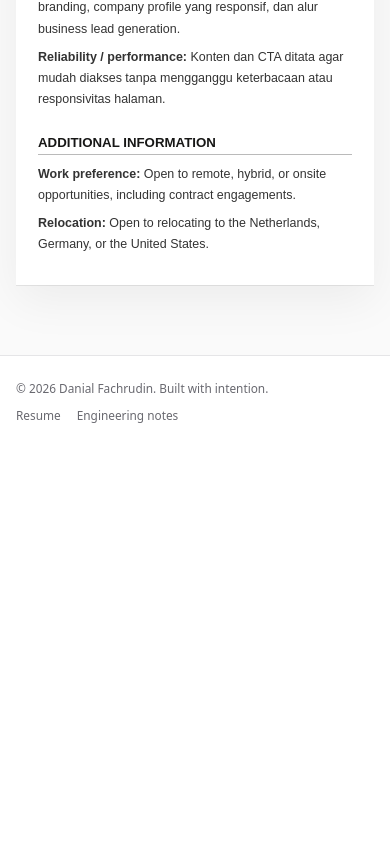
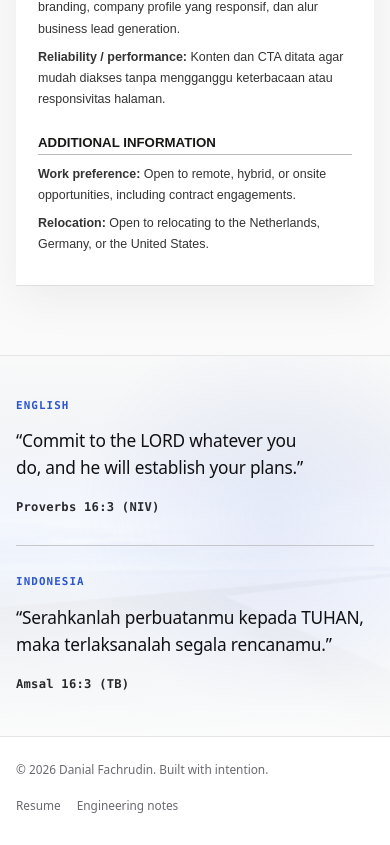
Before and after one commit to dannyportfolio/dannyportfolio.github.io, a Next.js app: page /resume in a window 390 px wide. Shown: the part 5453-6298 px from the top of the page. Before the commit the page ends 5899 px from the top, so only its background shows below. Built offline with nearby package versions, Linux system fonts and the light colour scheme.

Commit message:
feat: enhance portfolio footer with bilingual Proverbs 16:3 section

```diff
--- a/src/app/globals.css
+++ b/src/app/globals.css
@@ -195,12 +195,17 @@ p {
 }
 .site-footer {
   border-top: 1px solid var(--line);
+  background: var(--bg);
+}
+.footer-bar {
+  border-top: 1px solid var(--line);
   padding: 22px 0;
   background: var(--bg);
 }
 .footer-inner {
   display: flex;
   justify-content: space-between;
+  align-items: center;
   gap: 20px;
   color: var(--muted);
   font-size: 0.74rem;
@@ -211,6 +216,12 @@ p {
 .footer-inner div {
   display: flex;
   gap: 16px;
+}
+.footer-inner a {
+  transition: color 0.18s ease;
+}
+.footer-inner a:hover {
+  color: var(--text);
 }
 
 /* Common controls */
@@ -2492,3 +2503,198 @@ section.projects-story {
     grid-column: 1 / -1;
   }
 }
+
+/* Footer guiding verse section */
+.footer-verse {
+  position: relative;
+  overflow: hidden;
+  isolation: isolate;
+  padding: clamp(56px, 7.5vw, 96px) 0;
+  background: var(--surface);
+}
+
+.footer-verse__backdrop {
+  position: absolute;
+  inset: 0;
+  z-index: -1;
+  pointer-events: none;
+  user-select: none;
+}
+
+.footer-verse__image {
+  object-fit: cover;
+  object-position: center 54%;
+  opacity: 0.36;
+  filter: brightness(1.42) contrast(0.94) saturate(0.88);
+}
+
+:root[data-theme="dark"] .footer-verse__image {
+  opacity: 0.48;
+  filter: brightness(0.86) contrast(1.06) saturate(1.04);
+}
+
+.footer-verse__overlay {
+  position: absolute;
+  inset: 0;
+  background:
+    radial-gradient(
+      circle at 72% 44%,
+      color-mix(in srgb, var(--accent) 10%, transparent),
+      transparent 58%
+    ),
+    linear-gradient(
+      180deg,
+      rgba(255, 255, 255, 0.88) 0%,
+      rgba(245, 248, 255, 0.68) 48%,
+      rgba(255, 255, 255, 0.92) 100%
+    );
+}
+
+:root[data-theme="dark"] .footer-verse__overlay {
+  background:
+    radial-gradient(
+      circle at 72% 44%,
+      color-mix(in srgb, var(--accent) 14%, transparent),
+      transparent 58%
+    ),
+    linear-gradient(
+      180deg,
+      rgba(5, 5, 5, 0.86) 0%,
+      rgba(8, 13, 26, 0.58) 48%,
+      rgba(5, 5, 5, 0.92) 100%
+    );
+}
+
+.footer-verse__inner {
+  position: relative;
+  z-index: 1;
+}
+
+.footer-verse__grid {
+  display: grid;
+  grid-template-columns: repeat(2, minmax(0, 1fr));
+  gap: clamp(36px, 6vw, 84px);
+  align-items: start;
+}
+
+.footer-verse__block {
+  margin: 0;
+  display: grid;
+  gap: 14px;
+}
+
+.footer-verse__block + .footer-verse__block {
+  padding-left: clamp(32px, 5vw, 68px);
+  border-left: 1px solid color-mix(in srgb, var(--text) 14%, var(--line));
+}
+
+.footer-verse__lang {
+  display: inline-flex;
+  align-items: center;
+  color: var(--accent);
+  font-family: var(--font-mono);
+  font-size: 0.68rem;
+  font-weight: 650;
+  letter-spacing: 0.1em;
+  text-transform: uppercase;
+}
+
+.footer-verse__quote {
+  margin: 0;
+  max-width: 44ch;
+  color: var(--text);
+  font-size: clamp(1.16rem, 1.8vw, 1.48rem);
+  font-weight: 520;
+  line-height: 1.54;
+  letter-spacing: -0.012em;
+  text-wrap: balance;
+}
+
+.footer-verse__cite {
+  margin-top: 2px;
+  color: color-mix(in srgb, var(--text) 72%, var(--muted));
+  font-family: var(--font-mono);
+  font-size: 0.76rem;
+  font-weight: 600;
+  letter-spacing: 0.02em;
+}
+
+@media (max-width: 800px) {
+  .footer-verse {
+    padding: 48px 0;
+  }
+
+  .footer-verse__image {
+    object-position: 62% 52%;
+    opacity: 0.32;
+  }
+
+  :root[data-theme="dark"] .footer-verse__image {
+    opacity: 0.42;
+  }
+
+  .footer-verse__overlay {
+    background:
+      radial-gradient(
+        circle at 70% 42%,
+        color-mix(in srgb, var(--accent) 9%, transparent),
+        transparent 56%
+      ),
+      linear-gradient(
+        180deg,
+        rgba(255, 255, 255, 0.91) 0%,
+        rgba(246, 249, 255, 0.76) 50%,
+        rgba(255, 255, 255, 0.94) 100%
+      );
+  }
+
+  :root[data-theme="dark"] .footer-verse__overlay {
+    background:
+      radial-gradient(
+        circle at 70% 42%,
+        color-mix(in srgb, var(--accent) 13%, transparent),
+        transparent 56%
+      ),
+      linear-gradient(
+        180deg,
+        rgba(5, 5, 5, 0.89) 0%,
+        rgba(8, 13, 26, 0.66) 50%,
+        rgba(5, 5, 5, 0.94) 100%
+      );
+  }
+
+  .footer-verse__grid {
+    grid-template-columns: 1fr;
+    gap: 28px;
+  }
+
+  .footer-verse__block + .footer-verse__block {
+    padding-left: 0;
+    padding-top: 28px;
+    border-left: 0;
+    border-top: 1px solid color-mix(in srgb, var(--text) 14%, var(--line));
+  }
+
+  .footer-inner div a {
+    display: inline-flex;
+    align-items: center;
+    min-height: 36px;
+  }
+}
+
+@media (max-width: 430px) {
+  .footer-verse {
+    padding: 42px 0;
+  }
+
+  .footer-verse__quote {
+    font-size: 1.08rem;
+    line-height: 1.56;
+  }
+}
+
+@media print {
+  .footer-verse__backdrop {
+    display: none;
+  }
+}
--- a/src/components/layout/site-footer.tsx
+++ b/src/components/layout/site-footer.tsx
@@ -1,9 +1,41 @@
+import Image from "next/image";
 import Link from "next/link";
 import { profile } from "@/data/profile";
 
 export function SiteFooter() {
   return (
     <footer className="site-footer">
+      <section className="footer-verse" aria-label="Guiding verse — Proverbs 16:3">
+        <div className="footer-verse__backdrop" aria-hidden="true">
+          <Image
+            src="/footer-horizon.avif"
+            alt=""
+            fill
+            sizes="100vw"
+            className="footer-verse__image"
+          />
+          <div className="footer-verse__overlay" />
+        </div>
+        <div className="container footer-verse__inner">
+          <div className="footer-verse__grid">
+            <figure className="footer-verse__block" lang="en">
+              <span className="mono footer-verse__lang">ENGLISH</span>
+              <blockquote className="footer-verse__quote">
+                “Commit to the LORD whatever you do, and he will establish your plans.”
+              </blockquote>
+              <figcaption className="footer-verse__cite">Proverbs 16:3 (NIV)</figcaption>
+            </figure>
+            <figure className="footer-verse__block" lang="id">
+              <span className="mono footer-verse__lang">INDONESIA</span>
+              <blockquote className="footer-verse__quote">
+                “Serahkanlah perbuatanmu kepada TUHAN, maka terlaksanalah segala rencanamu.”
+              </blockquote>
+              <figcaption className="footer-verse__cite">Amsal 16:3 (TB)</figcaption>
+            </figure>
+          </div>
+        </div>
+      </section>
+      <div className="footer-bar">
         <div className="container footer-inner">
           <p>
             © {new Date().getFullYear()} {profile.name}. Built with intention.
@@ -13,6 +45,7 @@ export function SiteFooter() {
             <Link href="/engineering">Engineering notes</Link>
           </div>
         </div>
+      </div>
     </footer>
   );
 }
```
Also changed, not shown: public/footer-horizon.avif (added). Lines whose indentation alone changed are shown as unchanged.
